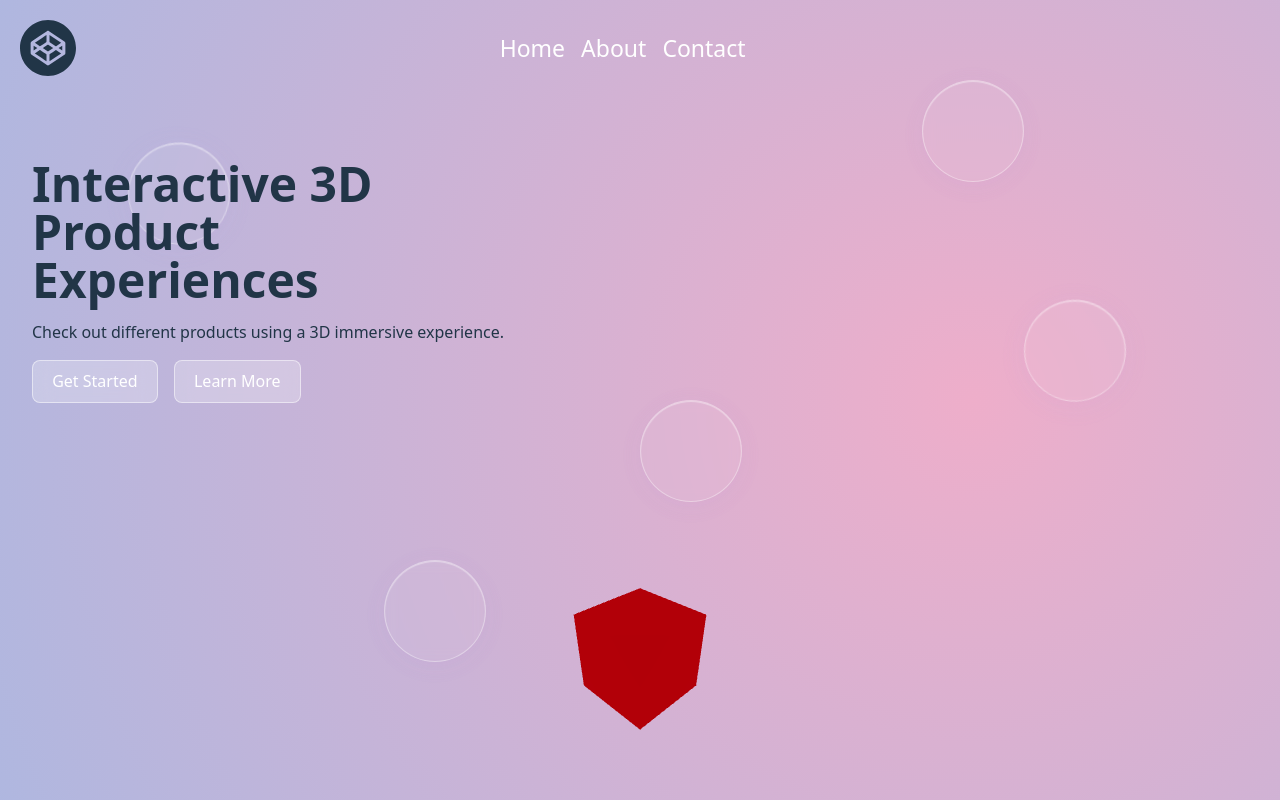
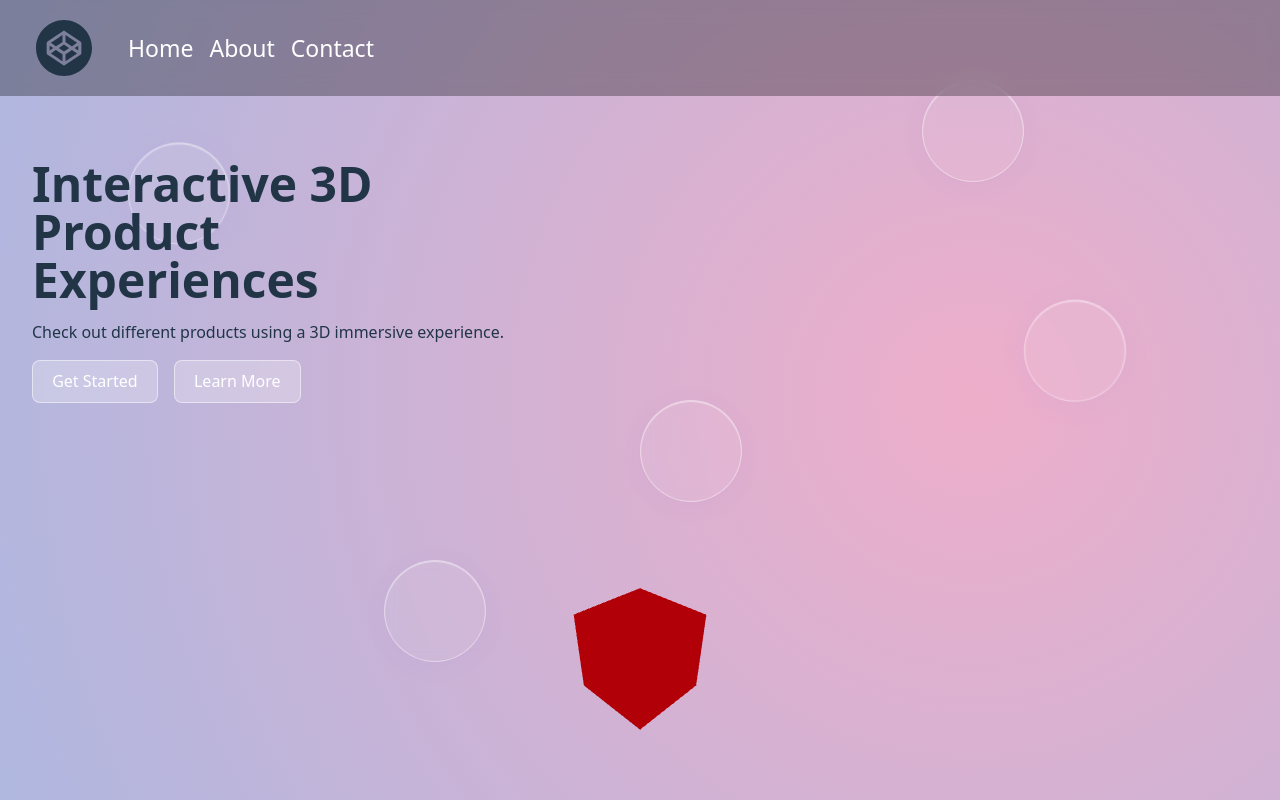
Before and after one commit to shehryarf67/Three.js-3D-Product-Configurator, a React (Vite) app: page / in a window 1280 px wide. Shown: the top 800 px of the page. Built offline with nearby package versions, Linux system fonts and the light colour scheme.

Commit message:
Editing the navbar to make it blurry and sticky.

```diff
--- a/src/App.jsx
+++ b/src/App.jsx
@@ -128,8 +128,6 @@ export default function App() {
       <Hero />
       <About />
       <div className="footer">© 2026 My Three.js Scene</div>
-
     </div>
-
   );
 }
--- a/src/index.css
+++ b/src/index.css
@@ -55,19 +55,31 @@ a:hover {
 }
 
 nav {
+  backdrop-filter: blur(10px);
+  background-color: rgba(0, 0, 0, 0.3);
+  position: sticky;
+  top: 0;
   display: flex;
   align-items: center;
-  justify-content: space-between;
-  width: 57%;
-  padding: 1rem;
+  width: 100%;
+  padding: 1rem 2rem;
+  box-sizing: border-box;
 }
 
-ul {
+nav ul {
   list-style: none;
   display: flex;
   gap: 1rem;
   margin: 0;
   padding: 0;
+  margin-right: auto ;
+  padding-left: 2rem;
+}
+
+header {
+  position: sticky;
+  top: 0;
+  z-index: 100;
 }
 
 .hero {
@@ -150,7 +162,7 @@ ul {
   box-shadow:
     inset 0 1px 1px rgba(255, 255, 255, 0.5),
     0 4px 24px rgba(180, 140, 220, 0.12);
-  opacity: 0.85;
+  opacity: 0.95;
   animation: float 8s ease-in-out infinite;
 }
 
```
